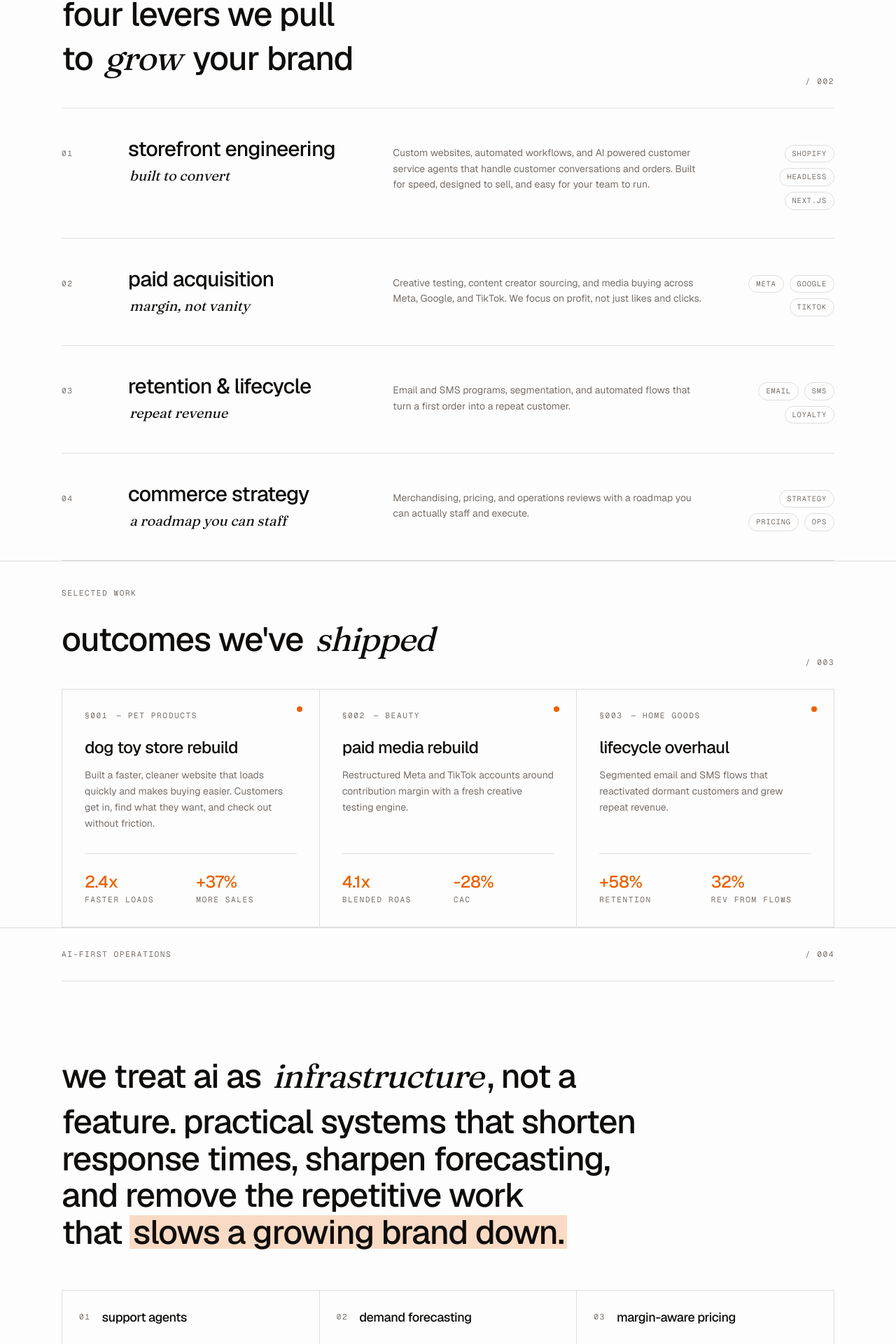
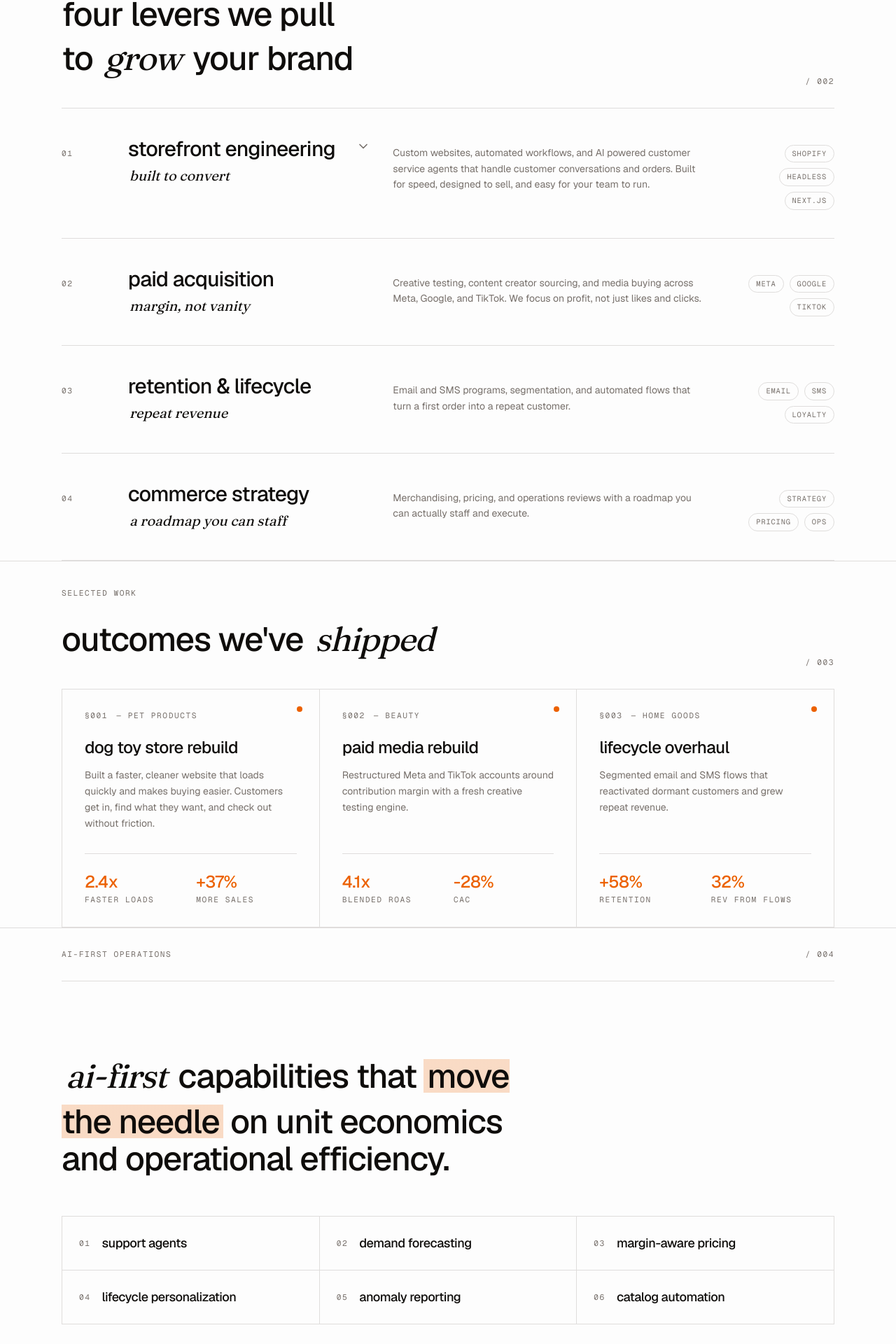
Before and after one commit to hardinthebank00/mkv, a Next.js app: page / in a window 1280 px wide. Shown: the part 1117-3037 px from the top of the page at 70% size. Built offline with nearby package versions, Linux system fonts and the light colour scheme.

Commit message:
feat: update AI solutions and add expandable service details
Co-authored-by: hardinthebank00 <312188994+hardinthebank00@users.noreply.github.com>

```diff
--- a/components/ai-solutions.tsx
+++ b/components/ai-solutions.tsx
@@ -21,11 +21,8 @@ export function AiSolutions() {
 
         <div className="py-16 md:py-24">
           <p className="max-w-4xl text-balance text-3xl font-medium leading-[1.15] tracking-tight md:text-5xl md:leading-[1.1]">
-            we treat ai as{' '}
-            <AccentWord>infrastructure</AccentWord>, not a feature.
-            practical systems that shorten response times, sharpen forecasting,
-            and remove the repetitive work that{' '}
-            <span className="ink-highlight">slows a growing brand down.</span>
+            <AccentWord>ai-first</AccentWord> capabilities that{' '}
+            <span className="ink-highlight">move the needle</span> on unit economics and operational efficiency.
           </p>
 
           <div className="mt-14 grid grid-cols-1 gap-px overflow-hidden border border-border bg-border sm:grid-cols-2 md:grid-cols-3">
--- a/components/services.tsx
+++ b/components/services.tsx
@@ -1,4 +1,8 @@
+'use client'
+
+import { useState } from 'react'
 import { AccentWord } from './accent-word'
+import { ChevronDown } from 'lucide-react'
 
 const services = [
   {
@@ -8,6 +12,8 @@ const services = [
     description:
       'Custom websites, automated workflows, and AI powered customer service agents that handle customer conversations and orders. Built for speed, designed to sell, and easy for your team to run.',
     tags: ['Shopify', 'Headless', 'Next.js'],
+    expandable: true,
+    expandedContent: 'we treat ai as infrastructure, not a feature. practical systems that shorten response times, sharpen forecasting, and remove the repetitive work that slows a growing brand down.',
   },
   {
     index: '02',
@@ -35,6 +41,66 @@ const services = [
   },
 ]
 
+function ServiceItem({ service }: { service: (typeof services)[0] }) {
+  const [expanded, setExpanded] = useState(false)
+
+  return (
+    <>
+      <article className="group grid grid-cols-1 gap-4 border-b border-border py-8 transition-colors hover:bg-muted/40 md:grid-cols-12 md:items-baseline md:gap-8 md:py-10">
+        <div className="label-mono md:col-span-1">{service.index}</div>
+
+        <div className="md:col-span-4">
+          <div className="flex items-start gap-3">
+            <div className="flex-1">
+              <h3 className="text-2xl font-medium tracking-tight md:text-3xl">
+                {service.title}
+              </h3>
+              <p className="mt-1 text-lg md:text-xl">
+                <AccentWord>{service.accent}</AccentWord>
+              </p>
+            </div>
+            {service.expandable && (
+              <button
+                onClick={() => setExpanded(!expanded)}
+                className="mt-1 shrink-0 text-muted-foreground transition-transform hover:text-foreground"
+                aria-expanded={expanded}
+                aria-label={`${expanded ? 'Hide' : 'Show'} AI details`}
+              >
+                <ChevronDown
+                  className={`size-5 transition-transform ${expanded ? 'rotate-180' : ''}`}
+                />
+              </button>
+            )}
+          </div>
+        </div>
+
+        <p className="max-w-md text-sm leading-relaxed text-muted-foreground md:col-span-5">
+          {service.description}
+        </p>
+
+        <div className="flex flex-wrap gap-2 md:col-span-2 md:justify-end">
+          {service.tags.map((tag) => (
+            <span
+              key={tag}
+              className="rounded-full border border-border px-2.5 py-1 font-mono text-[0.65rem] uppercase tracking-[0.08em] text-muted-foreground"
+            >
+              {tag}
+            </span>
+          ))}
+        </div>
+      </article>
+
+      {expanded && 'expandedContent' in service && (
+        <div className="border-b border-border bg-muted/30 px-4 py-8 md:px-6 md:py-10">
+          <p className="max-w-3xl text-balance text-lg leading-relaxed text-foreground/80">
+            {service.expandedContent}
+          </p>
+        </div>
+      )}
+    </>
+  )
+}
+
 export function Services() {
   return (
     <section id="services" className="border-b border-border">
@@ -52,36 +118,7 @@ export function Services() {
 
         <div>
           {services.map((service) => (
-            <article
-              key={service.index}
-              className="group grid grid-cols-1 gap-4 border-b border-border py-8 transition-colors hover:bg-muted/40 md:grid-cols-12 md:items-baseline md:gap-8 md:py-10"
-            >
-              <div className="label-mono md:col-span-1">{service.index}</div>
-
-              <div className="md:col-span-4">
-                <h3 className="text-2xl font-medium tracking-tight md:text-3xl">
-                  {service.title}
-                </h3>
-                <p className="mt-1 text-lg md:text-xl">
-                  <AccentWord>{service.accent}</AccentWord>
-                </p>
-              </div>
-
-              <p className="max-w-md text-sm leading-relaxed text-muted-foreground md:col-span-5">
-                {service.description}
-              </p>
-
-              <div className="flex flex-wrap gap-2 md:col-span-2 md:justify-end">
-                {service.tags.map((tag) => (
-                  <span
-                    key={tag}
-                    className="rounded-full border border-border px-2.5 py-1 font-mono text-[0.65rem] uppercase tracking-[0.08em] text-muted-foreground"
-                  >
-                    {tag}
-                  </span>
-                ))}
-              </div>
-            </article>
+            <ServiceItem key={service.index} service={service} />
           ))}
         </div>
       </div>
```
